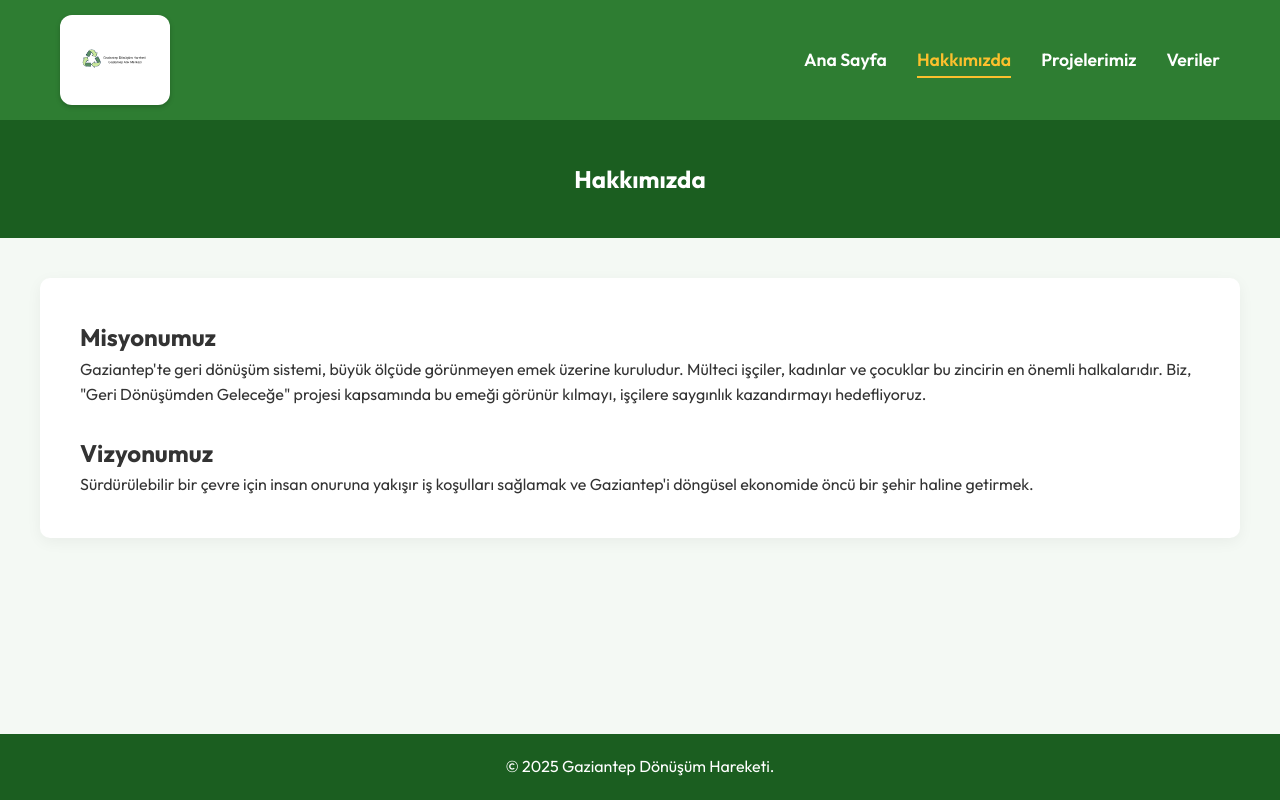
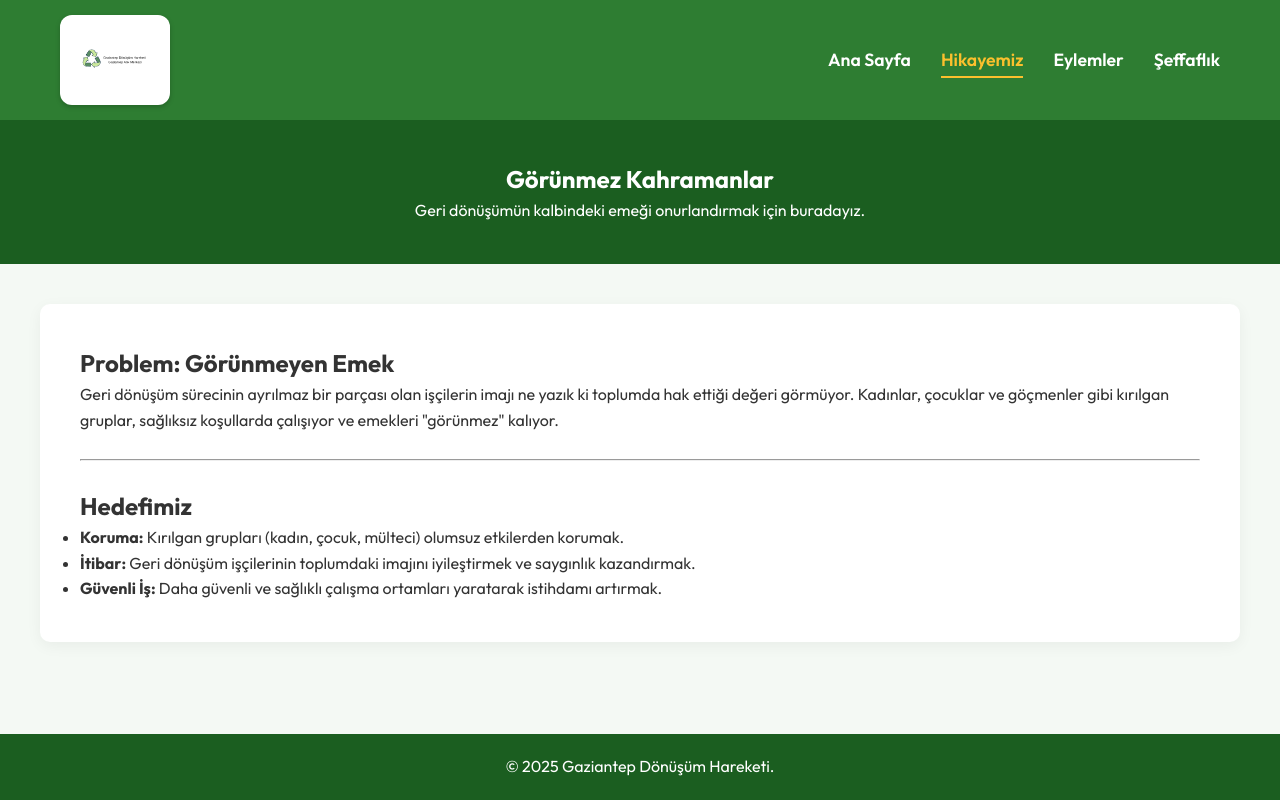
Before and after one commit to mss05/atikmerkezi, a plain HTML site: page hakkimizda.html in a window 1280 px wide. Drawn offline with Linux system fonts and the light colour scheme.

Commit message:
Update hakkimizda.html

```diff
--- a/hakkimizda.html
+++ b/hakkimizda.html
@@ -3,37 +3,42 @@
 <head>
     <meta charset="UTF-8">
     <meta name="viewport" content="width=device-width, initial-scale=1.0">
-    <title>Hakkımızda | Gaziantep Dönüşüm Hareketi</title>
+    <title>Hikayemiz | Gaziantep Dönüşüm</title>
     <link rel="stylesheet" href="style.css">
     <link href="https://fonts.googleapis.com/css2?family=Outfit:wght@300;400;600;700&display=swap" rel="stylesheet">
 </head>
 <body>
     <nav class="navbar">
         <div class="container nav-container">
-            <div class="logo-wrapper">
-                <img src="yeni-logo.png" alt="Logo" class="nav-logo">
-            </div>
+            <div class="logo-wrapper"><img src="yeni-logo.png" alt="Logo" class="nav-logo"></div>
             <ul class="nav-links">
                 <li><a href="index.html">Ana Sayfa</a></li>
-                <li><a href="hakkimizda.html" class="active">Hakkımızda</a></li>
-                <li><a href="projeler.html">Projelerimiz</a></li>
-                <li><a href="istatistikler.html">Veriler</a></li>
+                <li><a href="hakkimizda.html" class="active">Hikayemiz</a></li>
+                <li><a href="projeler.html">Eylemler</a></li>
+                <li><a href="istatistikler.html">Şeffaflık</a></li>
             </ul>
         </div>
     </nav>
 
     <section class="page-header">
         <div class="container">
-            <h1>Hakkımızda</h1>
+            <h1>Görünmez Kahramanlar</h1>
+            <p>Geri dönüşümün kalbindeki emeği onurlandırmak için buradayız.</p>
         </div>
     </section>
 
     <section class="content-section container">
-        <h2>Misyonumuz</h2>
-        <p>Gaziantep'te geri dönüşüm sistemi, büyük ölçüde görünmeyen emek üzerine kuruludur. Mülteci işçiler, kadınlar ve çocuklar bu zincirin en önemli halkalarıdır. Biz, "Geri Dönüşümden Geleceğe" projesi kapsamında bu emeği görünür kılmayı, işçilere saygınlık kazandırmayı hedefliyoruz.</p>
-        <br>
-        <h2>Vizyonumuz</h2>
-        <p>Sürdürülebilir bir çevre için insan onuruna yakışır iş koşulları sağlamak ve Gaziantep'i döngüsel ekonomide öncü bir şehir haline getirmek.</p>
+        <h2>Problem: Görünmeyen Emek</h2>
+        <p>Geri dönüşüm sürecinin ayrılmaz bir parçası olan işçilerin imajı ne yazık ki toplumda hak ettiği değeri görmüyor. Kadınlar, çocuklar ve göçmenler gibi kırılgan gruplar, sağlıksız koşullarda çalışıyor ve emekleri "görünmez" kalıyor.</p>
+
+        <br><hr><br>
+
+        <h2>Hedefimiz</h2>
+        <ul class="goal-list">
+            <li><strong>Koruma:</strong> Kırılgan grupları (kadın, çocuk, mülteci) olumsuz etkilerden korumak.</li>
+            <li><strong>İtibar:</strong> Geri dönüşüm işçilerinin toplumdaki imajını iyileştirmek ve saygınlık kazandırmak.</li>
+            <li><strong>Güvenli İş:</strong> Daha güvenli ve sağlıklı çalışma ortamları yaratarak istihdamı artırmak.</li>
+        </ul>
     </section>
 
     <footer>
```
